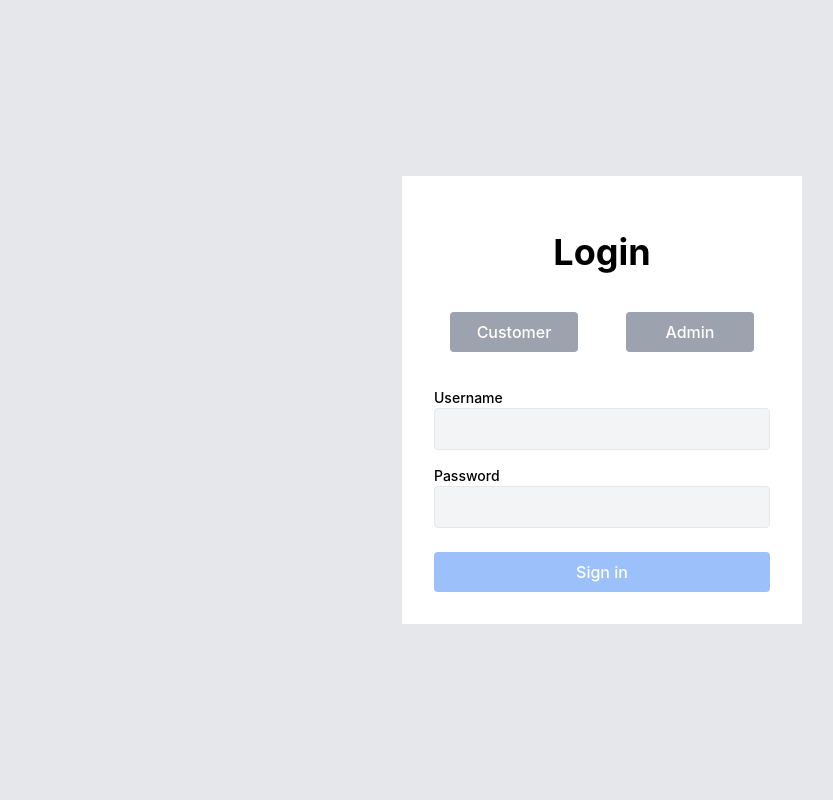
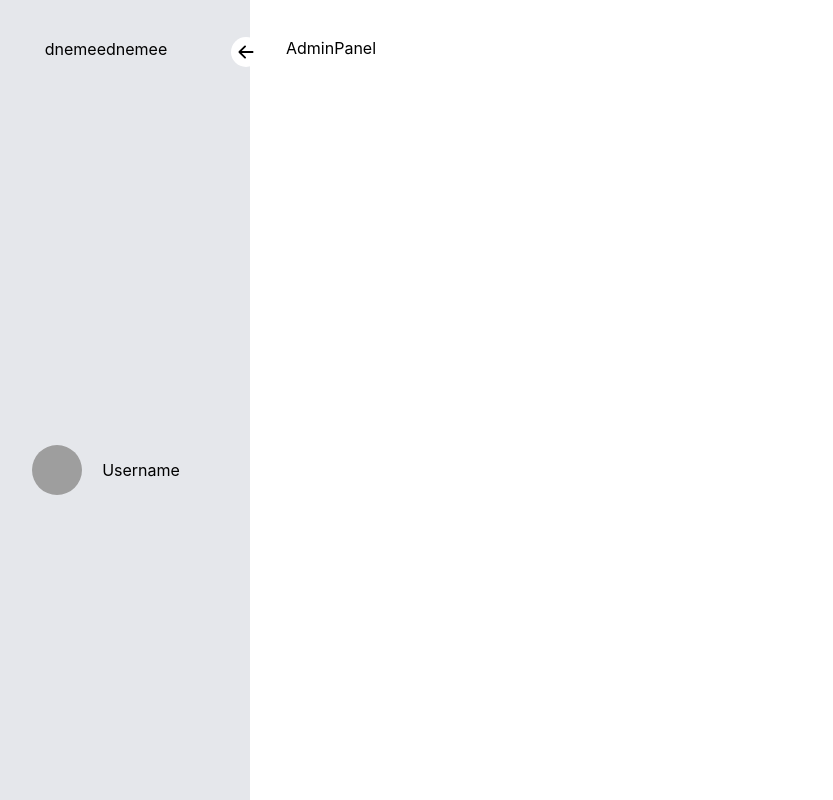
Before and after one commit to dufren/react-rtk-query, a React (Create React App) app: page /admin in a window 1280 px wide. Before the commit this address led to /. Shown: the whole page, without its empty margins (38-871 px from the left). Built offline with nearby package versions, Linux system fonts and the light colour scheme; no server answers; grey boxes are pictures that could not be loaded.

Commit message:
admin panel sidebar

```diff
--- a/src/App.js
+++ b/src/App.js
@@ -16,26 +16,26 @@ function App() {
     <Routes>
       <Route path="/" element={<Login />} />
 
-      <Route element={<RequireAuth allowedRoles={[...Object.values(ROLES)]} />}>
+      {/* <Route element={<RequireAuth allowedRoles={[...Object.values(ROLES)]} />}> */}
         <Route element={<Prefetch />}>
 
-          <Route element={<RequireAuth allowedRoles={[ROLES.Customer]} />}>
+          {/* <Route element={<RequireAuth allowedRoles={[ROLES.Customer]} />}> */}
             <Route path="/store" element={<Layout />}>
               <Route index element={<PackagesList />} />
               <Route path="cart" element={<Payment />} />
               <Route path="successful-payment" element={<Success />} />
             </Route>
-          </Route>
+          {/* </Route> */}
 
-          <Route element={<RequireAuth allowedRoles={[ROLES.Admin]} />}>
+          {/* <Route element={<RequireAuth allowedRoles={[ROLES.Admin]} />}> */}
             <Route path="admin" element={<Sidebar />}>
               <Route index element={<AdminPanel />} />
             </Route>
-          </Route>
+          {/* </Route> */}
 
 
         </Route>
-      </Route>
+      {/* </Route> */}
     </Routes>
   );
 }
--- a/src/components/Layout.js
+++ b/src/components/Layout.js
@@ -1,14 +1,10 @@
 import { Outlet } from "react-router";
 import DashHeader from "./DashHeader";
-import {useSelector} from "react-redux"
 
 const Layout = () => {
 
-    const role = useSelector(store => store.userInfo)
-    console.log(role);
-
     return (
-        <div className="bg-gray-300 h-screen">
+        <div className="bg-gray-300 min-h-screen">
             <DashHeader />
             <div>
                 <Outlet />
--- a/src/components/Sidebar.js
+++ b/src/components/Sidebar.js
@@ -18,39 +18,41 @@ const Sidebar = () => {
         />
     )
 
-    const sidebarOpenMenu = (
-        <div>
-            <div className='mb-24'>
-                <p className='text-xl outline-none cursor-pointer rounded-full mb-5 hover:shadow-inner hover:bg-gray-100'>Products</p>
-                <p className='text-xl outline-none cursor-pointer rounded-full hover:shadow-inner hover:bg-gray-100'>Users</p>
-            </div>
+    // const sidebarOpenMenu = (
+    //     <div className='h-64'>
+    //         <div className='mb-24'>
+    //             <span>
+    //                 <BsBag className='text-xl w-full cursor-pointer mb-5' />
+    //                 <p className='text-xl outline-none cursor-pointer rounded-full mb-5 hover:shadow-inner hover:bg-gray-100'>Products</p>
+    //             </span>
 
-            <div className=''>
-                <p className='text-xl outline-none cursor-pointer rounded-full mb-5 hover:shadow-inner hover:bg-gray-100'>Add Product</p>
-                <p className='text-xl outline-none cursor-pointer rounded-full hover:shadow-inner hover:bg-gray-100'>Add User</p>
-            </div>
-        </div>
-    )
+    //             <p className='text-xl outline-none cursor-pointer rounded-full  hover:shadow-inner hover:bg-gray-100'>Users</p>
+    //         </div>
 
-    const sidebarClosedMenu = (
-        <div>
-            <div className='mb-24'>
-                <BsBag className='text-3xl w-full cursor-pointer mb-5' />
-                <BsPerson className='text-3xl w-full cursor-pointer' />
-            </div>
+    //         <div className=''>
+    //             <p className='text-xl outline-none cursor-pointer rounded-full mb-5 hover:shadow-inner hover:bg-gray-100'>Add Product</p>
+    //             <p className='text-xl outline-none cursor-pointer rounded-full hover:shadow-inner hover:bg-gray-100'>Add User</p>
+    //         </div>
+    //     </div>
+    // )
 
-            <div className=''>
-                <BsBagPlus className='text-3xl w-full cursor-pointer mb-5' />
-                <BsPersonPlus className='text-3xl w-full cursor-pointer' />
-            </div>
-        </div>
-    )
+    // const sidebarClosedMenu = (
+    //     <div className='h-64'>
+    //         <div className='mb-24'>
+    //             <BsBag className='text-3xl w-full cursor-pointer mb-5' />
+    //             <BsPerson className='text-3xl w-full cursor-pointer' />
+    //         </div>
 
-
+    //         <div className=''>
+    //             <BsBagPlus className='text-3xl w-full cursor-pointer mb-5' />
+    //             <BsPersonPlus className='text-3xl w-full cursor-pointer' />
+    //         </div>
+    //     </div>
+    // )
 
     return (
         <div className='flex'>
-            <div className={`bg-gray-200 h-screen pt-9 border w-${isSidebarOpen ? "72" : "20"} duration-300 relative text-center`}>
+            <div className={`bg-gray-200 h-screen pt-9 border ${isSidebarOpen ? "w-72" : "w-24"} duration-300 relative`}>
                 <div>
                     <div>
                         <BsArrowLeftShort
@@ -59,21 +61,16 @@ const Sidebar = () => {
                         />
                     </div>
 
-                    <div className=''>
-                        <div className=''>
-                            {isSidebarOpen
-                                ? sidebarOpenIcon
-                                : sidebarClosedIcon
-                            }
+                    <div>
+                        <div className='flex justify-center'>
+                            <p>dnemee</p>
+                            <p>dnemee</p>
                         </div>
-                        {isSidebarOpen
-                            ? sidebarOpenMenu
-                            : sidebarClosedMenu}
                     </div>
                 </div>
 
                 <div className='mt-96 flex justify-center items-center gap-5'>
-                    <img src="https://picsum.photos/50/50" alt="avatar" className=' rounded-full' />
+                    <img src="https://picsum.photos/50/50" alt="avatar" className='rounded-full' />
                     {isSidebarOpen && <p>Username</p>}
                 </div>
 
```
